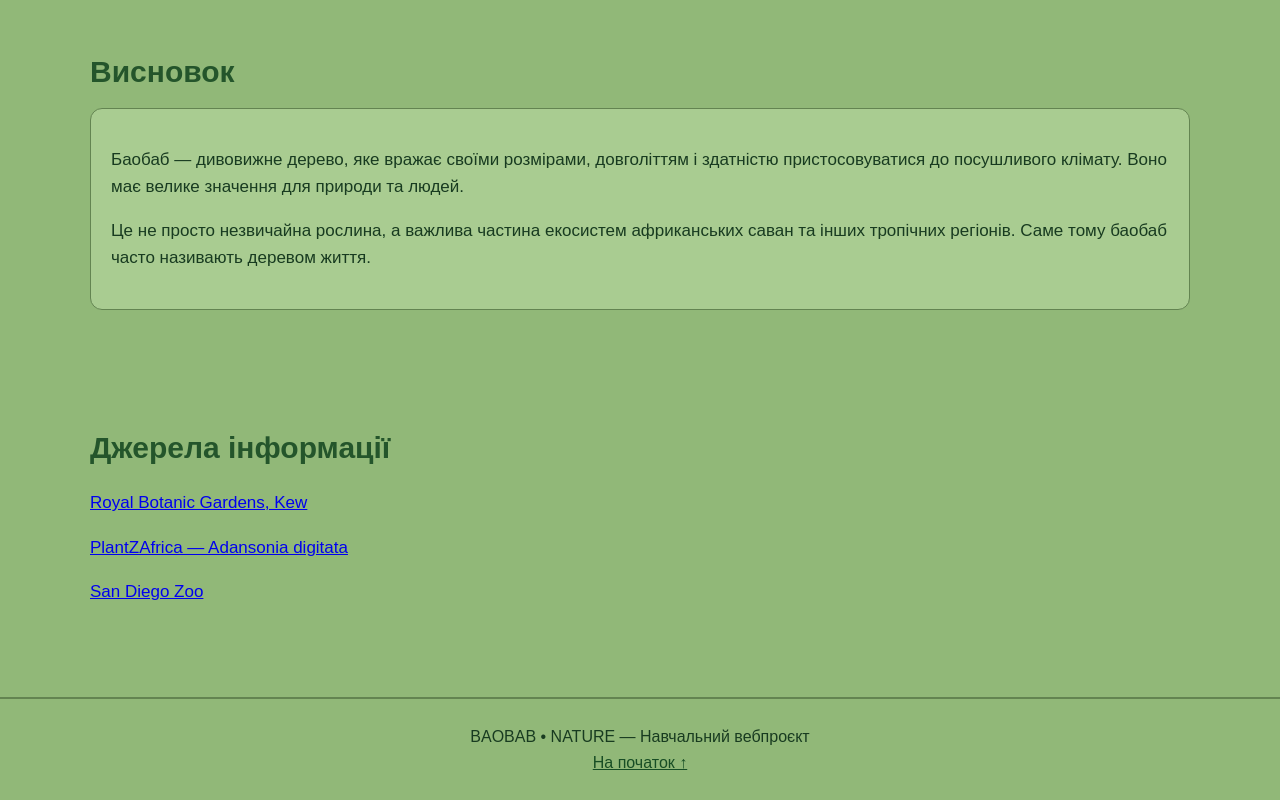
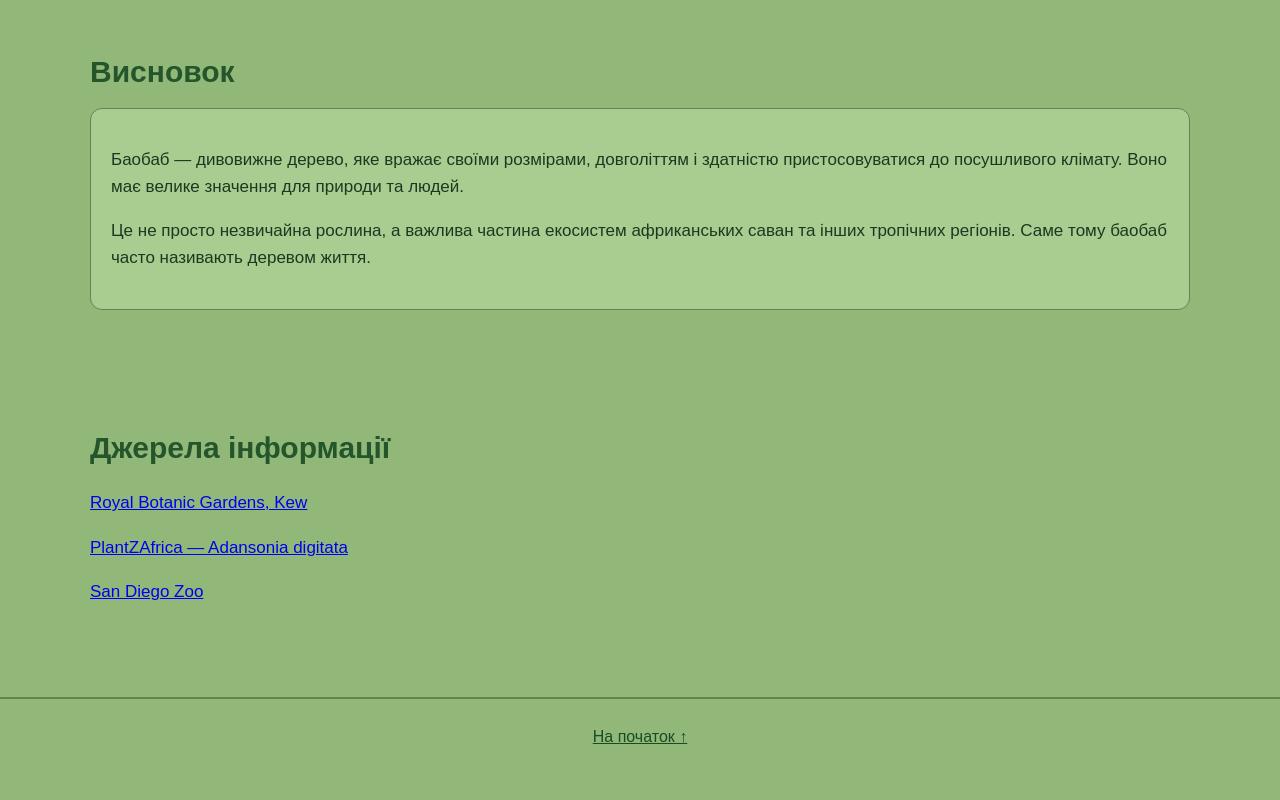
Before and after one commit to Gkx008/-, a plain HTML site: page index.html in a window 1280 px wide. Shown: the part 5529-6329 px from the top of the page. After the commit the page ends 6304 px from the top, so only its background shows below. Drawn offline with Linux system fonts and the light colour scheme.

Commit message:
index.html

```diff
--- a/index.html
+++ b/index.html
@@ -715,9 +715,6 @@ San Diego Zoo
 
 <footer>
 <div class="page">
-BAOBAB • NATURE — Навчальний вебпроєкт
-
-<br>
 
 <a href="#top">На початок ↑</a>
 </div>
```
